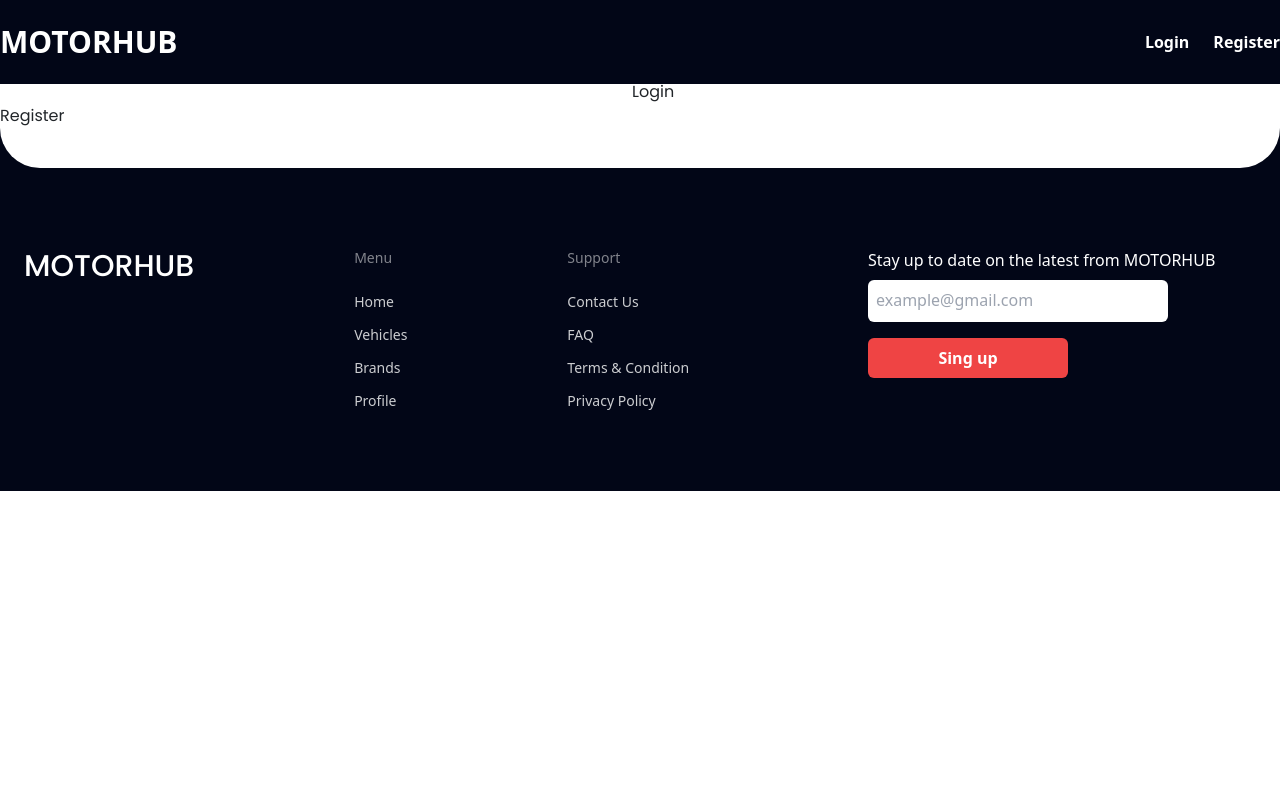
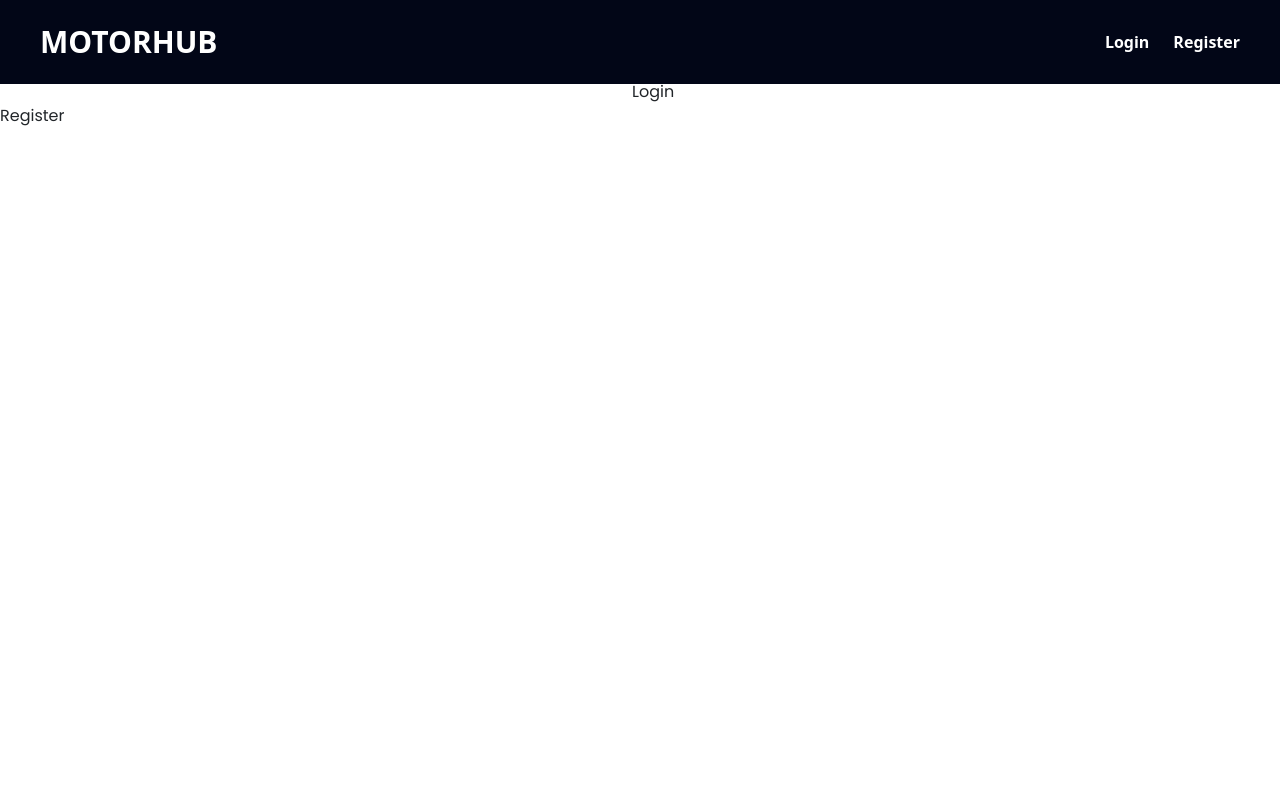
Before and after one commit to ThomasChaures/React-Peugot, a React (Vite) app: page /login in a window 1280 px wide. Shown: the top 798 px of the page. Built offline with nearby package versions, Linux system fonts and the light colour scheme.

Commit message:
lazy(), responsive menu, fixes

```diff
--- a/index.html
+++ b/index.html
@@ -28,7 +28,7 @@
   </head>
   <body>
     <!-- Renderizado de la app en #root -->
-    <div id="root" class="overflow-hidden"></div>
+    <div id="root"></div>
     <script type="module" src="/src/main.jsx"></script>
   </body>
   <script
--- a/src/components/HomeComponents/BrandsSection.jsx
+++ b/src/components/HomeComponents/BrandsSection.jsx
@@ -10,7 +10,7 @@ import volkswagen from "../../assets/img/marcas/volkswagen.svg";
 const BrandsSection = () => {
   return (
     <>
-      <section className="bg-white pb-32 pt-10 mx-auto">
+      <section className="bg-white max-[1380px]:px-10 pb-32 pt-10 mx-auto">
         <div className="max-w-[1360px] mx-auto">
         <div className="flex items-center justify-between mb-10">
         <h2 className="text-3xl font-bold text-slate-950">
--- a/src/components/HomeComponents/CallToAction.jsx
+++ b/src/components/HomeComponents/CallToAction.jsx
@@ -4,7 +4,7 @@ import './CallToAction.css'
 const CallToAction = () => {
   return (
     <>
-    <section className='max-w-[1360px] mb-10 flex gap-10 mx-auto'>
+    <section className='max-w-[1360px] mb-10 max-[1380px]:px-10 flex gap-10 mx-auto'>
         <div className='buy bg-slate-950/100 w-1/2 h-[340px] px-10 py-4 flex justify-center flex-col gap-4 rounded-xl'>
                 <h2 className='w-[45%] text-white text-3xl font-bold'>Are You Looking For a Car?</h2>
 
--- a/src/components/HomeComponents/CarsSection.jsx
+++ b/src/components/HomeComponents/CarsSection.jsx
@@ -4,7 +4,7 @@ import { Link } from "react-router-dom";
 
 const CarsSection = ({autos}) => {
   return <>
-   <section className="max-w-[1360px] py-20 mx-auto  ">
+   <section className="max-w-[1360px] max-[1380px]:px-10 py-20 mx-auto  ">
    <div className="flex items-center justify-between mb-14">
         <h2 className="text-3xl font-bold text-slate-950">
           Explore All Vehicles
--- a/src/components/Layout/Layout.jsx
+++ b/src/components/Layout/Layout.jsx
@@ -8,7 +8,7 @@ const Layout = () => {
     <>
       <SessionProvider>
         <NavBar />
-        <main className="poppins-regular">
+        <main className="min-h-screen !overflow-x-hidden poppins-regular">
           <Outlet />
         </main>
       </SessionProvider>
--- a/src/components/NavBar/NavBar.jsx
+++ b/src/components/NavBar/NavBar.jsx
@@ -6,6 +6,7 @@ const NavBar = () => {
   const location = useLocation();
   const token = useToken();
   const [isScrolled, setIsScrolled] = useState(false);
+  const [isOpen, setIsOpen] = useState(false);
 
   useEffect(() => {
     const handleScroll = () => {
@@ -18,6 +19,9 @@ const NavBar = () => {
     };
   }, []);
 
+  const openMenu = `${isOpen === true ? "max-lg:absolute max-lg:top-20 max-lg:bg-slate-950  max-lg:w-full max-lg:px-4 max-lg:left-0 transition-move duration-300" : "max-lg:absolute max-lg:top-20 max-lg:bg-slate-950  max-lg:w-full max-lg:px-4 max-lg:left-[1000px] transition-move duration-300"}`;
+  const openUl = `${isOpen === true ? "flex max-lg:flex-col gap-4 max-lg:py-4" : "flex max-lg:flex-col gap-4 max-lg:py-4 flex gap-4"}`;
+
   // Clases condicionales de acuerdo a la ruta y el scroll
   const headerClasses = `${
     location.pathname === "/" && !isScrolled
@@ -27,23 +31,27 @@ const NavBar = () => {
 
   return (
     <nav
-      className={`fixed flex top-0 left-0 w-full font-semibold z-30 transition-colors duration-300 ${headerClasses}`}
+      className={`fixed flex top-0 max-lg:px-4 left-0 max-[1380px]:px-10 w-full font-semibold z-30 transition-colors duration-300 ${headerClasses}`}
     >
       <div className="flex w-full py-4 max-w-[1360px] mx-auto justify-between items-center">
         <Link className="text-3xl uppercase" to="/">
           MotorHub
         </Link>
 
-        <div>
-          <ul className="flex gap-4">
+        <div id="tabMenu" onClick={() => setIsOpen(prevState => !prevState)} className="lg:hidden text-2xl cursor-pointer hover:rotate-90 rotate-0 transform-gpu transition-transform	 duration-300">
+          <i className="fa-solid fa-bars"></i>
+        </div>
+
+        <div id="menu" className={openMenu}>
+          <ul className={openUl}>
             {!token ? (
               <>
-                <li className="nav-item">
+                <li onClick={() => setIsOpen(prevState => !prevState)} className="nav-item">
                   <Link className="nav-link" to="/login">
                     Login
                   </Link>
                 </li>
-                <li className="nav-item">
+                <li onClick={() => setIsOpen(prevState => !prevState)} className="nav-item">
                   <Link className="nav-link" to="/register">
                     Register
                   </Link>
@@ -51,12 +59,12 @@ const NavBar = () => {
               </>
             ) : (
               <>
-                <li className="nav-item">
+                <li onClick={() => setIsOpen(prevState => !prevState)} className="nav-item max-lg:py-3 max-lg:border-b max-lg:border-white/20 max-lg:hover:bg-slate-700 max-lg:px-2 ">
                   <Link className="nav-link" to="/">
                     Home
                   </Link>
                 </li>
-                <li className="nav-item">
+                <li onClick={() => setIsOpen(prevState => !prevState)} className="nav-item  max-lg:py-3 max-lg:border-b max-lg:border-white/20 max-lg:hover:bg-slate-700 max-lg:px-2 ">
                   <Link className="nav-link" to="/logout">
                     Logout
                   </Link>
--- a/src/index.css
+++ b/src/index.css
@@ -105,3 +105,13 @@
     font-weight: 900;
     font-style: italic;
   }
+
+  * {
+    margin: 0;
+    padding: 0;
+    box-sizing: border-box;
+  }
+
+  body{
+    overflow-x: hidden;
+  }
--- a/src/main.jsx
+++ b/src/main.jsx
@@ -1,15 +1,15 @@
-import { StrictMode } from "react"; // react
+import { lazy, StrictMode, Suspense } from "react"; // react
 import { createRoot } from "react-dom/client";
 import { createBrowserRouter, RouterProvider } from "react-router-dom";
 import Layout from "./components/Layout/Layout.jsx";
 import Admin from "./components/Layout/AdminLayout/Layout.jsx";
 import ProtectedRoutes from "./components/Rutas/ProtectedRoutes.jsx";
-import Login from "./components/Auth/Login/Login.jsx";
-import Register from "./components/Auth/Register/Register.jsx";
-import Logout from "./components/Auth/Logout/Logout.jsx";
+const Login = lazy(() => import("./components/Auth/Login/Login.jsx"));
+const Register = lazy(() => import("./components/Auth/Register/Register.jsx"));
+const Logout = lazy(() => import("./components/Auth/Logout/Logout.jsx"));
 import "./index.css";
-import Home from "./pages/Home.jsx";
-import DetailsCars from "./pages/Autos/Details.jsx";
+const Home = lazy(() => import("./pages/Home.jsx"));
+const DetailsCars = lazy(() => import("./pages/Autos/Details.jsx"));
 import Error404Page from "./pages/Error404Page.jsx";
 const router = createBrowserRouter([
   {
@@ -20,7 +20,9 @@ const router = createBrowserRouter([
         errorElement: <Error404Page />,
         element: (
           <ProtectedRoutes>
-            <Home></Home>
+            <Suspense fallback={<div>Loading...</div>}>
+              <Home></Home>
+            </Suspense>
           </ProtectedRoutes>
         ),
       },
@@ -28,26 +30,28 @@ const router = createBrowserRouter([
         path: "/vehicle/details/:id",
         element: (
           <ProtectedRoutes>
-            <DetailsCars></DetailsCars>
+            <Suspense fallback={<div>Loading...</div>}>
+              <DetailsCars></DetailsCars>
+            </Suspense>
           </ProtectedRoutes>
         ),
       },
       {
         path: "/login",
-        element: <Login></Login>,
+        element: <Suspense fallback={<div>Loading...</div>}><Login></Login></Suspense>,
       },
       {
         path: "/register",
-        element: <Register></Register>,
+        element: <Suspense fallback={<div>Loading...</div>}><Register></Register></Suspense>,
       },
       {
         path: "/logout",
-        element: <Logout></Logout>,
+        element: <Suspense fallback={<div>Loading...</div>}><Logout></Logout></Suspense>,
       },
       {
-        path: '*',
+        path: "*",
         element: <Error404Page />
-      }
+      },
     ],
   },
   {
@@ -57,17 +61,9 @@ const router = createBrowserRouter([
         path: "/admin",
         element: (
           <ProtectedRoutes>
-            <Home></Home>
+
           </ProtectedRoutes>
         ),
-      },
-      {
-        path: "/admin/login",
-        element: <Login></Login>,
-      },
-      {
-        path: "/admin/register",
-        element: <Register></Register>,
       },
     ],
   },
```
Also changed, not shown: src/App.jsx (deleted, +0 -12 lines), src/App.css (deleted).
